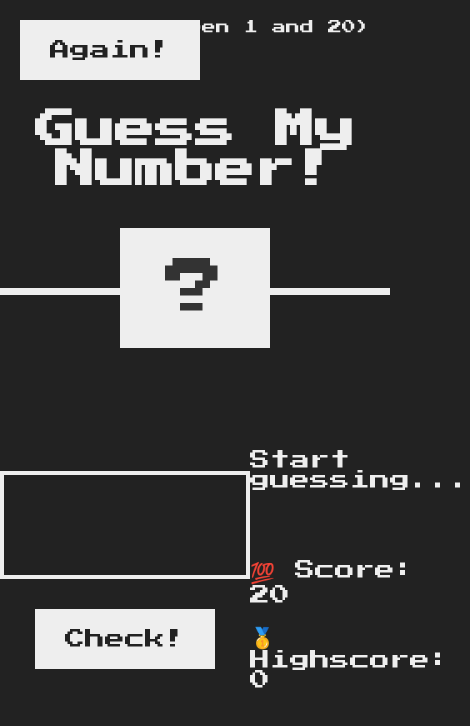
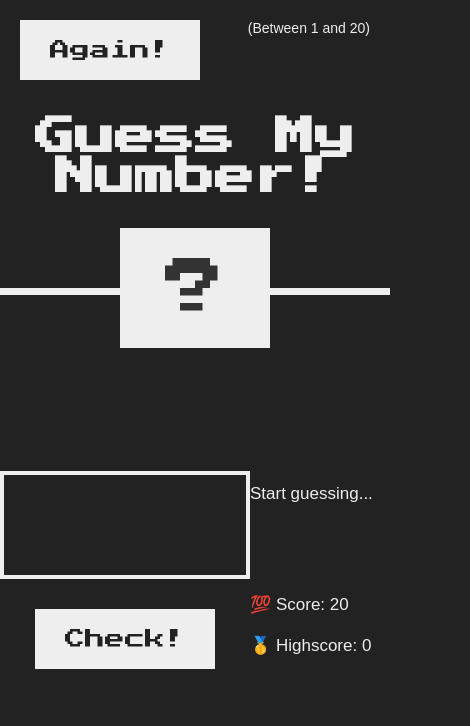
Before and after one commit to Irina-prog/guess-my-number, a plain HTML site: page index.html in a window 390 px wide. Shown: the whole page, 470 px wide, since content can reach past the window. Drawn offline with Linux system fonts and the light colour scheme.

Commit message:
style: improved mobile view

```diff
--- a/style.css
+++ b/style.css
@@ -117,3 +117,18 @@ h1 {
 .label-score {
   margin-bottom: 2rem;
 }
+
+@media (min-width: 350px) and (max-width: 500px) {
+  .between, .message, .label-highscore, .label-score {
+    font-family: sans-serif;
+  }
+
+  .right {
+    font-size: 1.7rem;
+  }
+
+  h1 {
+    margin-top: 0.7rem;
+  }
+
+}
```
